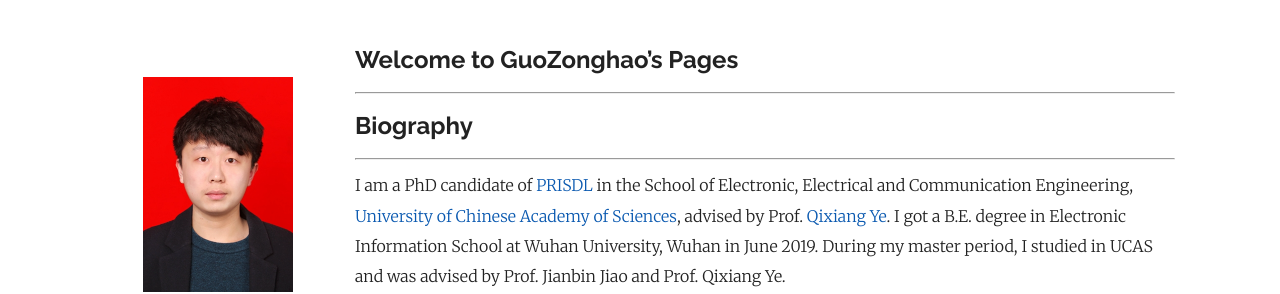
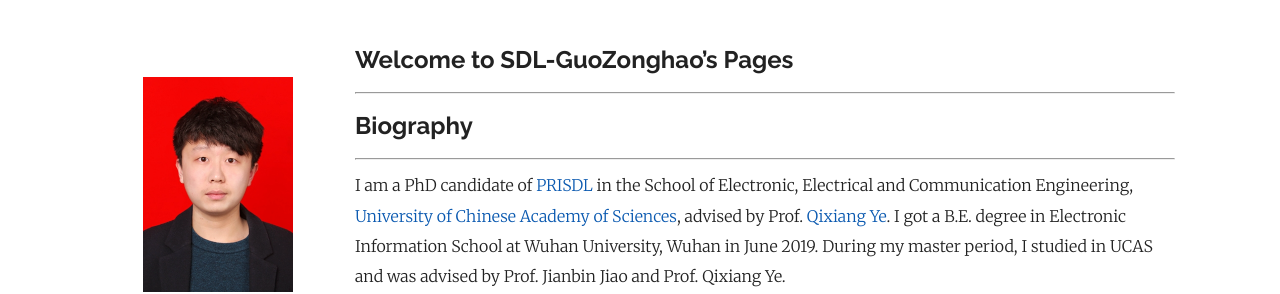
Before and after one commit to SDL-GuoZonghao/SDL-GuoZonghao.github.io, a Jekyll site: the page built from index.md, in a window 1280 px wide. Shown: the top 294 px of the page. Built offline with Jekyll 4.4.1, drawn with Linux system fonts in a browser that asks for light colours; some web fonts are replaced; our own code applies the rules of GitHub Pages for plain Markdown files; a script that is not in the unit is left out; comment, search, counter and statistics services are not loaded.

Commit message:
Update index.md

```diff
--- a/index.md
+++ b/index.md
@@ -1,4 +1,4 @@
-## Welcome to GuoZonghao's Pages
+## Welcome to SDL-GuoZonghao's Pages
 ---
 
 ## Biography
```
